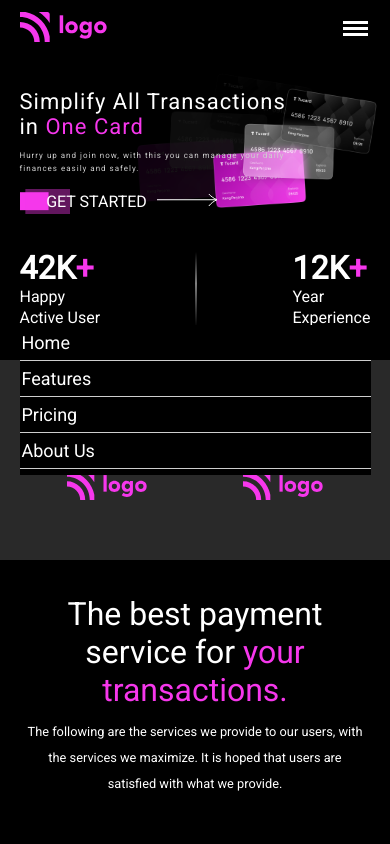
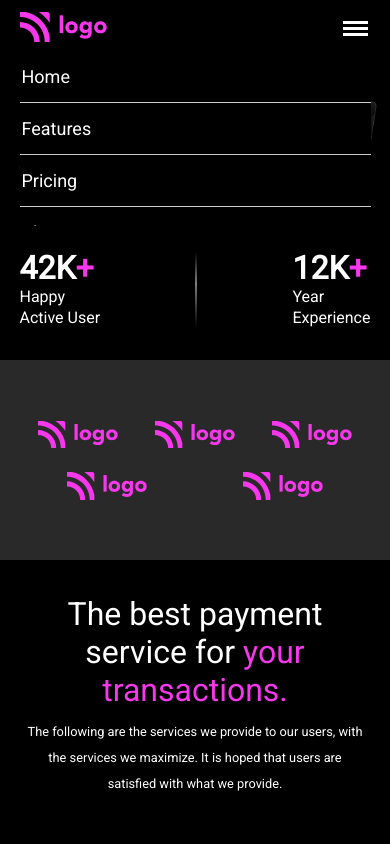
Before and after one commit to kanhaiyakwatra/project-credit-card-landing-page, a plain HTML site: page index.html in a window 390 px wide. Both pictures are taken after a click on the button 355 px from the left and 28 px from the top of the page. Shown: the top 844 px of the page. Drawn offline with Linux system fonts and the light colour scheme.

Commit message:
nav on mobile fix

```diff
--- a/style.css
+++ b/style.css
@@ -531,9 +531,9 @@ header
     .navigation-center
     {
         position:absolute;
-        top:8%;
+        top:1%;
         z-index: 1000;
-        height: 150px;
+        height: 175px;
         width: 90%;
         z-index: 100000000;
         overflow: scroll;
@@ -550,7 +550,7 @@ header
     }
     .nav-list>li
     {
-        padding:7px 2px;
+        padding:15px 2px;
         border-bottom: 1px solid #cecece;
 
     }
```
